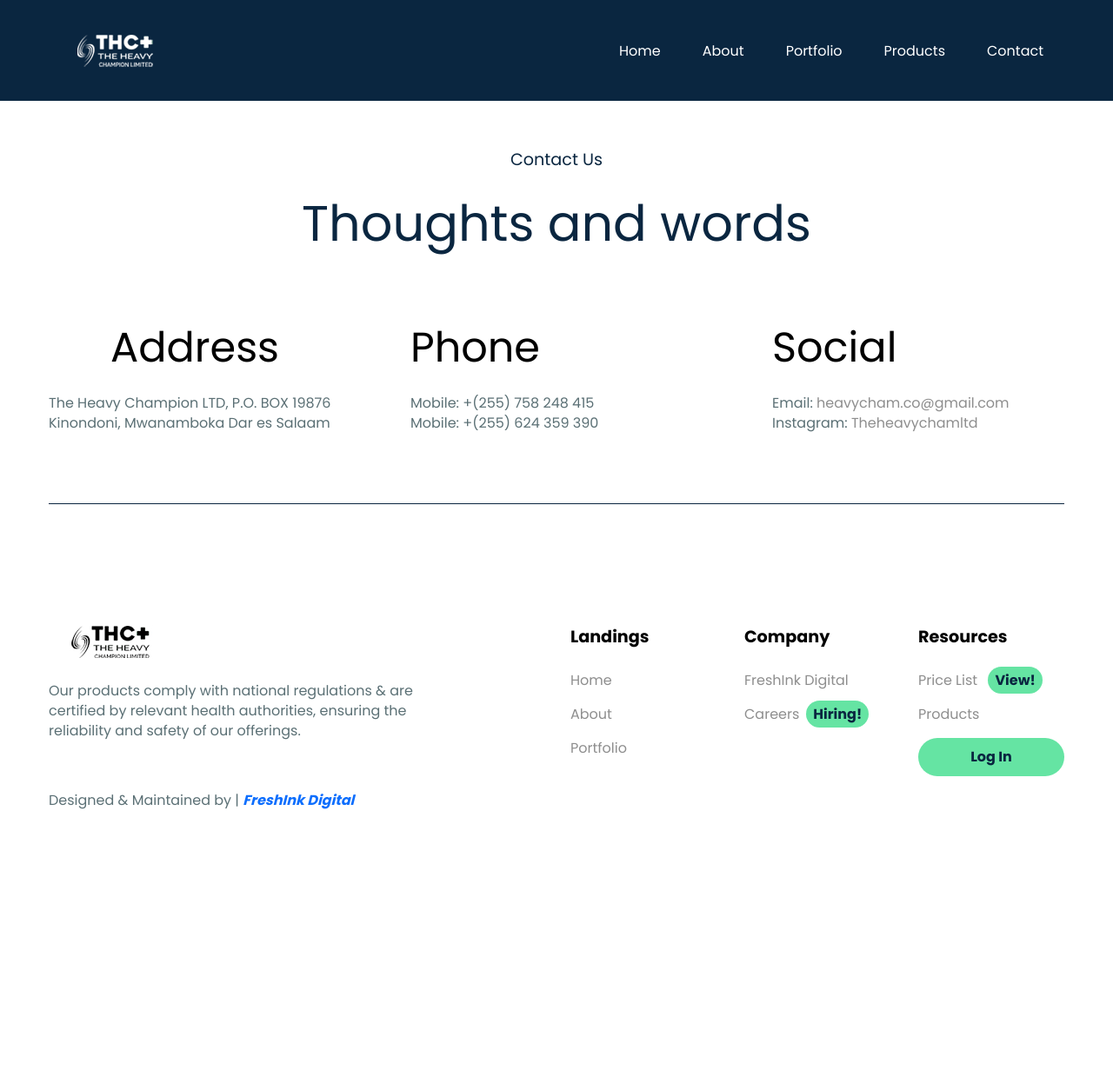
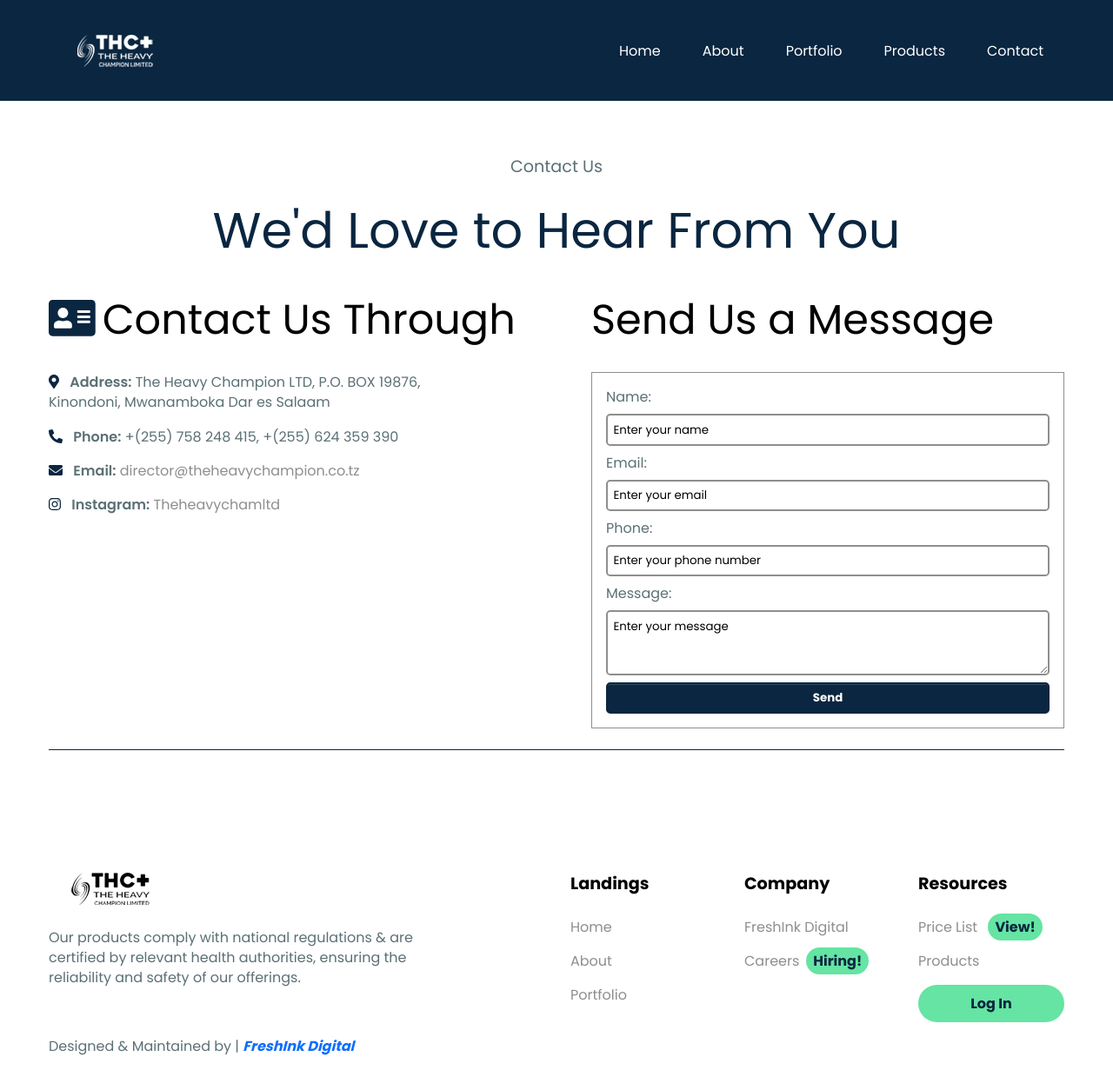
Before and after one commit to Jacobgijah/heavy_champion_webapp, a Django app: page /contact/ in a window 1280 px wide. Shown: the whole page at 87% size. Before the commit the page ends 931 px from the top, so only its background shows below. Run offline with Django 5.2, Linux system fonts and the light colour scheme; data comes from the database, SQL or seed files in the repository; some libraries are stand-ins or nearby versions.

Commit message:
add contact us form in a contact us page

```diff
--- a/templates/pages/contact.html
+++ b/templates/pages/contact.html
@@ -1,60 +1,92 @@
 {% extends "base.html" %}
 
 {% load static %}
+
+{% load form_extras %}
 
 {% block title %}
 Contact Us
 {% endblock title %}
 
 {% block main %}
+<section class="mt-6">
+  <div class="container">
+    <div class="border-bottom border-dark py-4">
+      <p class="text-center fs-1">Contact Us</p>
+      <h1 class="text-center fs-lg-7 fs-md-4 fs-3 text-dark mb-0">We'd Love to Hear From You</h1>
+      <div class="row align-items-start gx-xl-7">
 
-<!-- ============================================-->
-<!-- <section> begin ============================-->
-<section>
-
-<div class="container">
-  <div class="border-bottom border-dark py-7">
-    <p class="text-dark text-center fs-1">Contact Us</p>
-    <h1 class="text-center fs-lg-7 fs-md-4 fs-3 text-dark mb-5">Thoughts and words</h1>
-    <div class="row align-items-center gx-xl-7">
-
-      <div class="col-lg-4 text-center">
-        <h1 class="fs-xl-6 fs-md-4 fs-3 my-3">Address</h1>
-        <div class="d-flex align-items-center justify-content-center justify-content-lg-start gap-3">
-          <p class="mb-0">The Heavy Champion LTD, P.O. BOX 19876</p>
-        </div>
-        <div class="d-flex align-items-center justify-content-center justify-content-lg-start gap-2">
-          <p class="mb-0">Kinondoni, Mwanamboka Dar es Salaam</p>
-        </div>
+        <!-- Contact Details Section (Left-aligned) -->
+        <div class="col-lg-6">
+          <h2 class="fs-xl-6 fs-md-4 fs-3 my-4">
+            <i class="fas fa-address-card text-dark me-2"></i>Contact Us Through
+          </h2>
+          <ul class="list-unstyled">
+            <li class="mb-3">
+              <i class="fas fa-map-marker-alt text-dark me-2"></i>
+              <strong>Address:</strong> The Heavy Champion LTD, P.O. BOX 19876,<br>Kinondoni, Mwanamboka Dar es Salaam
+            </li>
+            <li class="mb-3">
+              <i class="fas fa-phone-alt text-dark me-2"></i>
+              <strong>Phone:</strong> +(255) 758 248 415, +(255) 624 359 390
+            </li>
+            <li class="mb-3">
+              <i class="fas fa-envelope text-dark me-2"></i>
+              <strong>Email:</strong> <a href="mailto:director@theheavychampion.co.tz" target="_blank">director@theheavychampion.co.tz</a>
+            </li>
+            <li>
+              <i class="fab fa-instagram text-dark me-2"></i>
+              <strong>Instagram:</strong> <a href="https://www.instagram.com/theheavychampionltd/" target="_blank">Theheavychamltd</a>
+            </li>
+          </ul>
         </div>
 
-      <div class="col-lg-4 mt-5 mt-lg-0 text-center text-lg-start">
-        <h1 class="fs-xl-6 fs-md-4 fs-3 my-3">Phone</h1>
-        <div class="d-flex align-items-center justify-content-center justify-content-lg-start gap-3">
-          <p class="mb-0">Mobile: +(255) 758 248 415</p>
+        <!-- Contact Form Section (Right-aligned) -->
+        <div class="col-lg-6">
+          <h2 class="fs-xl-6 fs-md-4 fs-3 my-4 text-center text-lg-start">Send Us a Message</h2>
+          {% if response_message %}
+          <div class="alert alert-{{ response_status }} text-center">
+            {{ response_message }}
           </div>
-        <div class="d-flex align-items-center justify-content-center justify-content-lg-start gap-2">
-          <p class="mb-0">Mobile: +(255) 624 359 390</p>
+          {% endif %}
+          <form method="post" class="p-3 border ">
+            {% csrf_token %}
+            <div class="mb-2">
+              {{ form.name.label_tag }}
+              {{ form.name|add_class:"form-control form-control-sm" }}
+              {% if form.name.errors %}
+              <small class="text-danger">{{ form.name.errors }}</small>
+              {% endif %}
             </div>
+            <div class="mb-2">
+              {{ form.email.label_tag }}
+              {{ form.email|add_class:"form-control form-control-sm" }}
+              {% if form.email.errors %}
+              <small class="text-danger">{{ form.email.errors }}</small>
+              {% endif %}
             </div>
-
-      <div class="col-lg-4 mt-5 mt-lg-0 text-center text-lg-start">
-        <h1 class="fs-xl-6 fs-md-4 fs-3 my-3">Social</h1>
-        <div class="d-flex align-items-center justify-content-center justify-content-lg-start gap-3">
-          <p class="mb-0">Email: <a href="mailto:heavycham.co@gmail.com" target="_blank">heavycham.co@gmail.com</a></p>
+            <div class="mb-2">
+              {{ form.phone.label_tag }}
+              {{ form.phone|add_class:"form-control form-control-sm" }}
+              {% if form.phone.errors %}
+              <small class="text-danger">{{ form.phone.errors }}</small>
+              {% endif %}
             </div>
-        <div class="d-flex align-items-center justify-content-center justify-content-lg-start gap-2">
-          <p class="mb-0">Instagram: <a href="https://www.instagram.com/theheavychampionltd/" target="_blank">Theheavychamltd</a></p>
+            <div class="mb-2">
+              {{ form.message.label_tag }}
+              {{ form.message|add_class:"form-control form-control-sm" }}
+              {% if form.message.errors %}
+              <small class="text-danger">{{ form.message.errors }}</small>
+              {% endif %}
             </div>
+            <div class="text-center text-lg-start">
+              <button type="submit" class="btn btn-dark btn-sm w-100">Send</button>
+            </div>
+          </form>
         </div>
 
       </div>
     </div>
   </div>
-<!-- end of .container-->
-
 </section>
-<!-- <section> close ============================-->
-<!-- ============================================-->
-
 {% endblock main %}
--- a/webapp/settings.py
+++ b/webapp/settings.py
@@ -169,3 +169,6 @@ LOGGING = {
         },
     },
 }
+
+INSTALLED_APPS += ['crispy_forms']
+CRISPY_TEMPLATE_PACK = 'bootstrap5'
--- /dev/null
+++ b/website/templatetags/form_extras.py
@@ -0,0 +1,7 @@
+from django import template
+
+register = template.Library()
+
+@register.filter(name='add_class')
+def add_class(value, arg):
+    return value.as_widget(attrs={'class': arg})
--- a/website/views.py
+++ b/website/views.py
@@ -1,4 +1,6 @@
-from django.db.models import Count
+from django import forms
+from django.core.validators import RegexValidator
+from django.core.mail import send_mail
 from django.core.paginator import Paginator
 from django.shortcuts import render, get_object_or_404
 from website.models import *
@@ -23,13 +25,70 @@ def about(request):
   return render(request, "pages/about.html", context)
 
 
+# Define the ContactForm class
+class ContactForm(forms.Form):
+    name = forms.CharField(
+        max_length=100,
+        widget=forms.TextInput(attrs={'class': 'form-control form-control-sm', 'placeholder': 'Enter your name'}),
+        label="Name",
+    )
+    email = forms.EmailField(
+        widget=forms.EmailInput(attrs={'class': 'form-control form-control-sm', 'placeholder': 'Enter your email'}),
+        label="Email",
+    )
+    phone = forms.CharField(
+        max_length=10,
+        validators=[
+            RegexValidator(r'^0[67]\d{8}$', message="Phone number must start with 06 or 07 and be 10 digits.")
+        ],
+        widget=forms.TextInput(attrs={'class': 'form-control form-control-sm', 'placeholder': 'Enter your phone number'}),
+        label="Phone",
+    )
+    message = forms.CharField(
+        max_length=255,
+        widget=forms.Textarea(attrs={'class': 'form-control form-control-sm', 'placeholder': 'Enter your message', 'rows': 3}),
+        label="Message",
+    )
+
+
+
+# Contact view
 def contact(request):
+    if request.method == "POST":
+        form = ContactForm(request.POST)
+        if form.is_valid():
+            # Process the valid form data
+            name = form.cleaned_data['name']
+            email = form.cleaned_data['email']
+            phone = form.cleaned_data['phone']
+            message = form.cleaned_data['message']
 
-  context = {
+            try:
+                # Attempt to send an email (replace with actual email backend)
+                send_mail(
+                    subject=f"Contact Form Submission by {name}",
+                    message=f"Name: {name}\nEmail: {email}\nPhone: {phone}\n\nMessage:\n{message}",
+                    from_email=email,
+                    recipient_list=['director@theheavychampion.co.tz'],  # Your email
+                )
+                response_message = "Your message has been sent successfully!"
+                response_status = "success"
+            except Exception as e:
+                response_message = "Failed to send your message. Please try again later."
+                response_status = "error"
+        else:
+            response_message = "Please correct the errors in the form."
+            response_status = "error"
+    else:
+        form = ContactForm()
+        response_message = None
+        response_status = None
 
-  }
-
-  return render(request, "pages/contact.html", context)
+    return render(request, "pages/contact.html", {
+        'form': form,
+        'response_message': response_message,
+        'response_status': response_status,
+    })
 
 
 def portifolio(request):
```
Also changed, not shown: 3 other files. Lines whose indentation alone changed are shown as unchanged.
